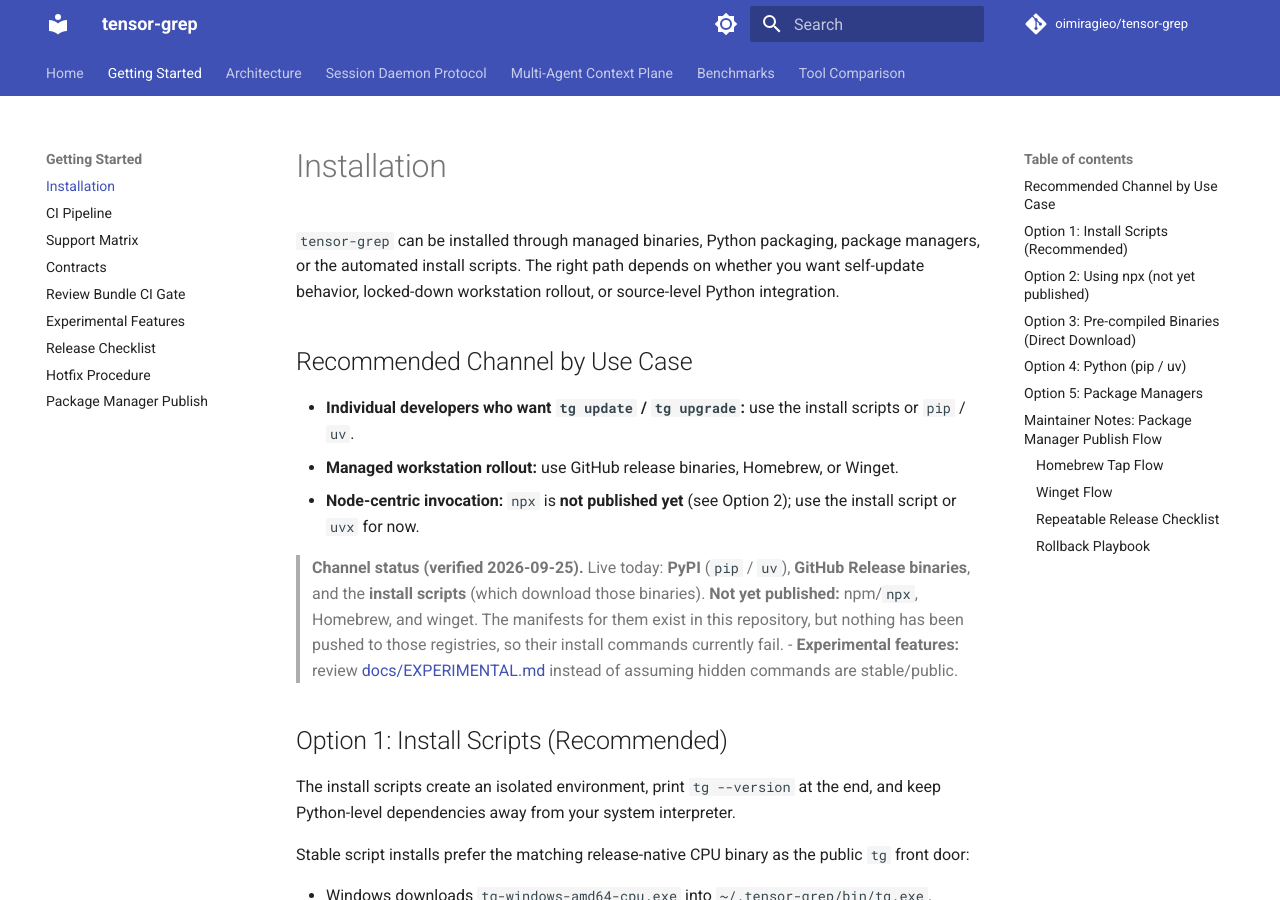
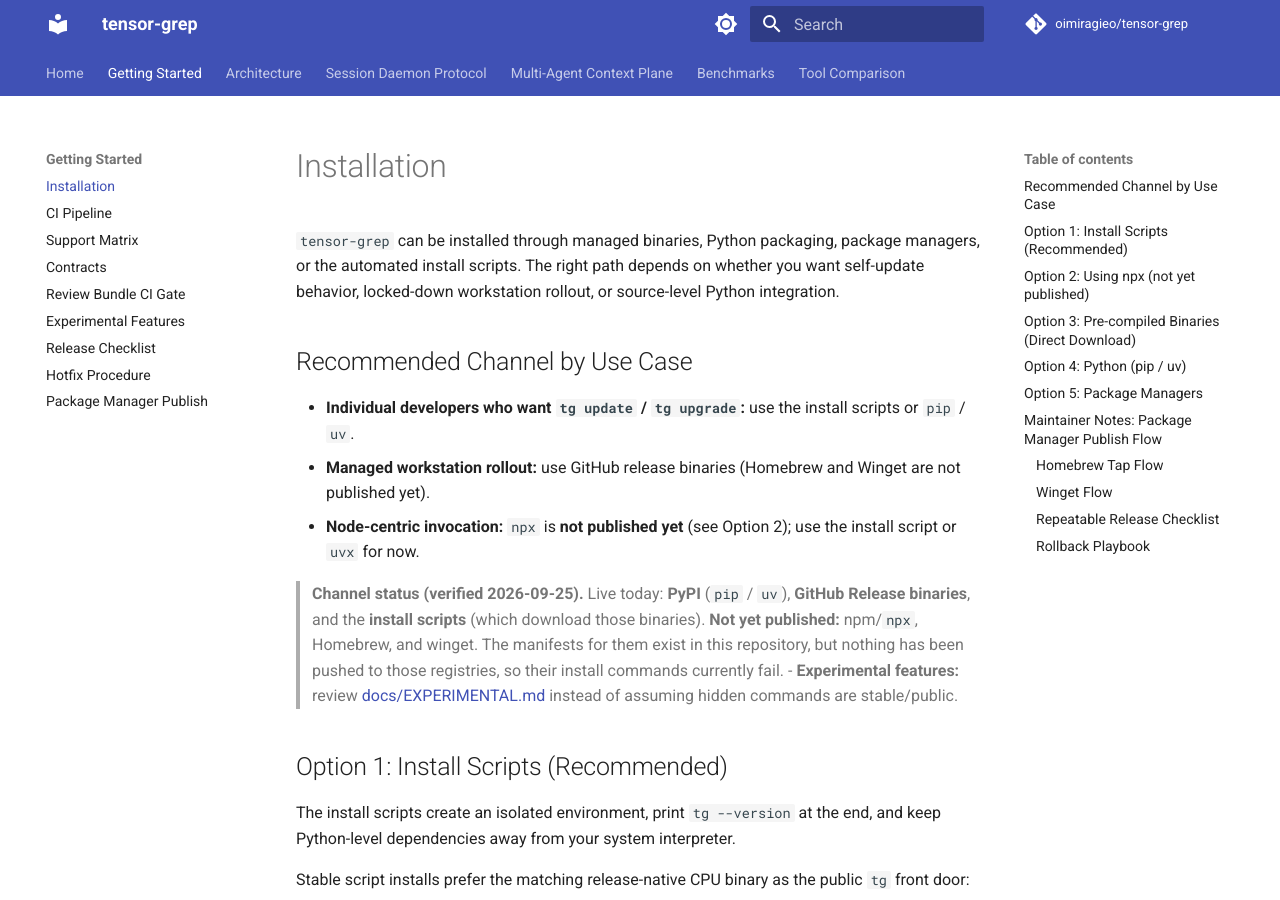
Before and after one commit to oimiragieo/tensor-grep, an MkDocs documentation site: the page built from docs/installation.md, in a window 1280 px wide and 900 px high. Built offline with MkDocs 1.6.1 and Material for MkDocs 9.7.7, drawn with Linux system fonts in a browser that asks for light colours; comment, search, counter and statistics services are not loaded.

Commit message:
docs(install): managed rollout points at release binaries only
Co-Authored-By: Claude Opus 5.5 (1M context) <noreply@anthropic.com>

```diff
--- a/docs/installation.md
+++ b/docs/installation.md
@@ -5,7 +5,7 @@
 ## Recommended Channel by Use Case
 
 - **Individual developers who want `tg update` / `tg upgrade`:** use the install scripts or `pip` / `uv`.
-- **Managed workstation rollout:** use GitHub release binaries, Homebrew, or Winget.
+- **Managed workstation rollout:** use GitHub release binaries (Homebrew and Winget are not published yet).
 - **Node-centric invocation:** `npx` is **not published yet** (see Option 2); use the install script or `uvx` for now.
 
 > **Channel status (verified 2026-09-25).** Live today: **PyPI** (`pip` / `uv`), **GitHub Release
```
